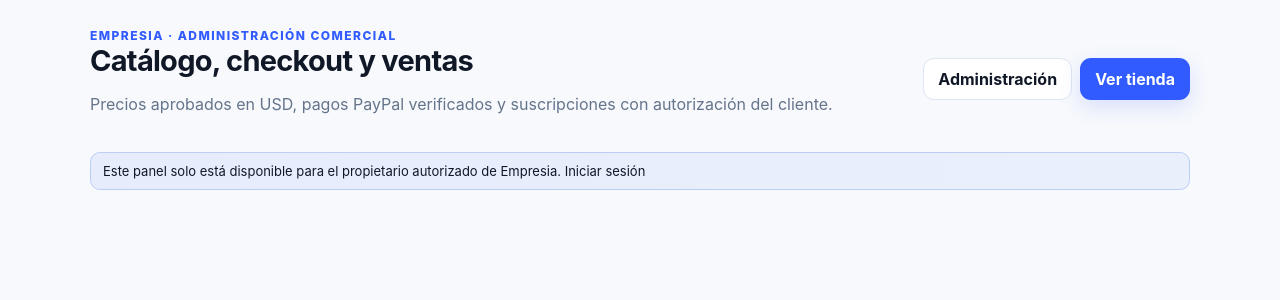
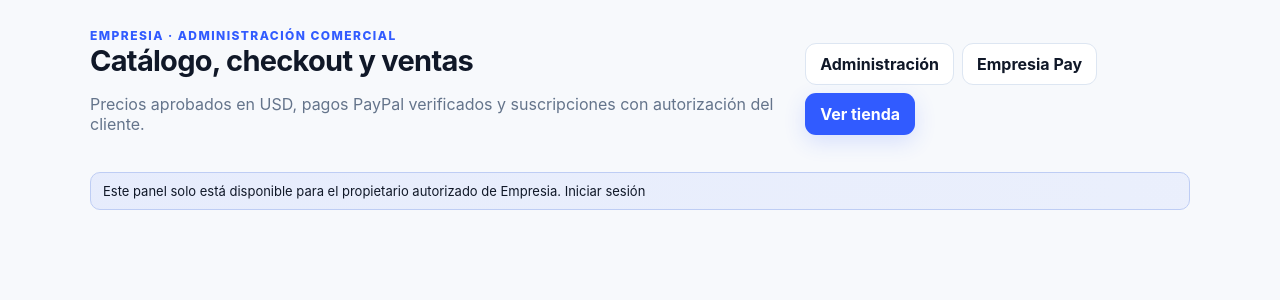
Before and after one commit to angelberiguete-pixel/crm, a Next.js app: page /empresia/comercio in a window 1280 px wide. Shown: the top 300 px of the page. Built offline with nearby package versions, Linux system fonts and the light colour scheme.

Commit message:
feat: surface Empresia Pay from existing commerce admin

```diff
--- a/app/empresia/comercio/page.tsx
+++ b/app/empresia/comercio/page.tsx
@@ -106,7 +106,7 @@ export default function EmpresiaCommerceAdmin(){
     <h1>Catálogo, checkout y ventas</h1>
     <p className="muted">Precios aprobados en USD, pagos PayPal verificados y suscripciones con autorización del cliente.</p>
    </div>
-   <div className="top-actions"><Link href="/platform-admin" className="button">Administración</Link><Link href="/empresia/tienda" className="button primary">Ver tienda</Link></div>
+   <div className="top-actions"><Link href="/platform-admin" className="button">Administración</Link><Link href="/empresia/pay" className="button">Empresia Pay</Link><Link href="/empresia/tienda" className="button primary">Ver tienda</Link></div>
   </header>
   {loading?<div role="status" className="card">Verificando autorización y catálogo…</div>:
    !authorized?<div role="alert" className="notice">Este panel solo está disponible para el propietario autorizado de Empresia. <Link href="/login">Iniciar sesión</Link></div>:<>
```
